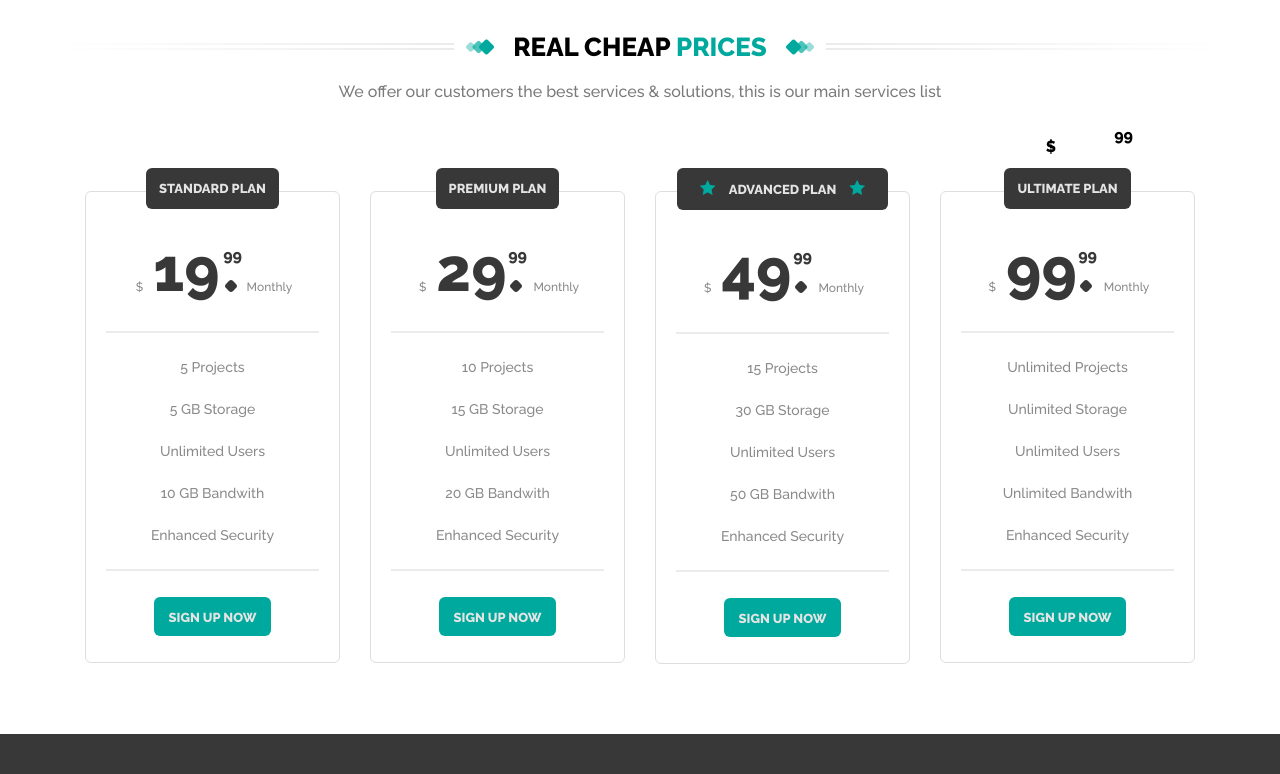
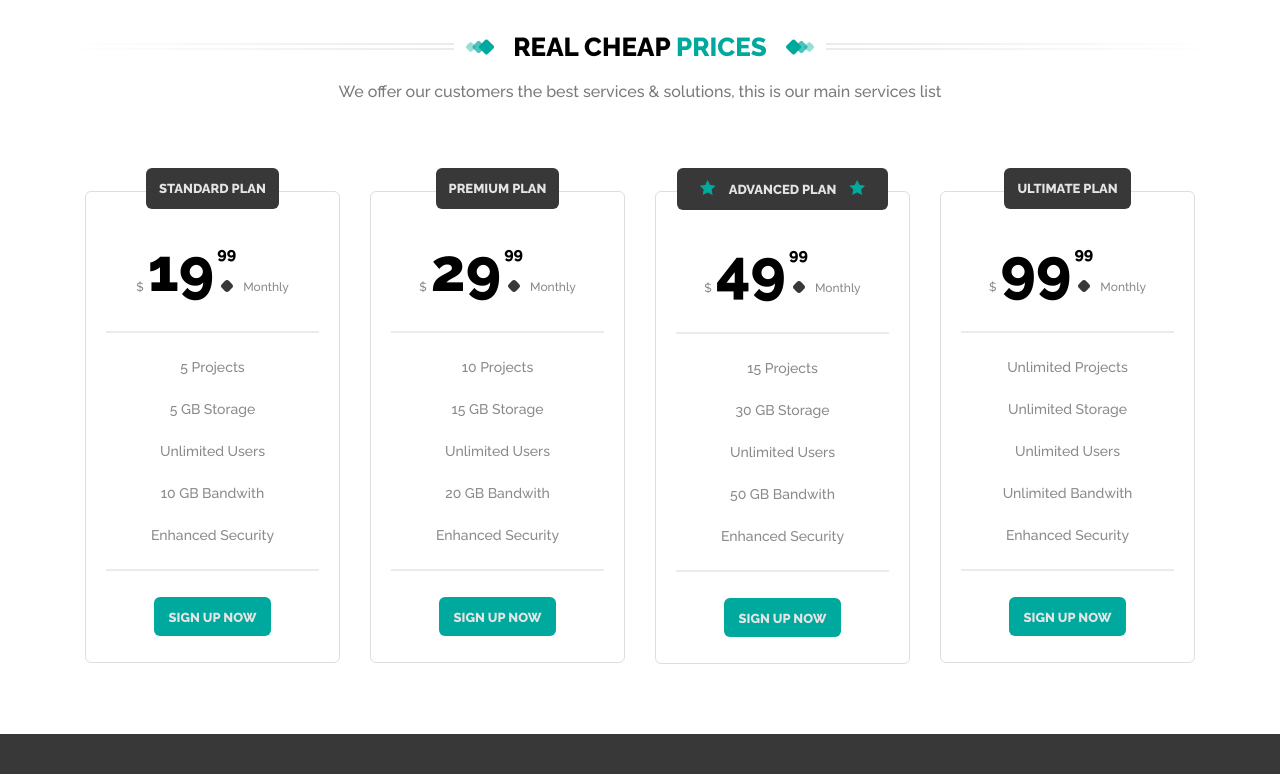
Before and after one commit to kaliostro1979/M-D-test-project, a plain HTML site: page index.html in a window 1280 px wide. Shown: the part 1780-2554 px from the top of the page. Drawn offline with Linux system fonts and the light colour scheme.

Commit message:
Finished

```diff
--- a/index.html
+++ b/index.html
@@ -470,7 +470,11 @@
                         <p>standard plan</p>
                     </div>
                     <div class="price-item__value">
-                        <p><small>$</small>19<span>99</span> <small>Monthly</small></p>
+                        <div class="price-value__main">
+                            <small class="price-value__main-currency">$</small>
+                            <span class="price-value__main-general">19<span class="price-value__main-coin">99</span></span>
+                            <small class="price-value__main-plan">Monthly</small>
+                        </div>
                     </div>
                     <div class="price-item__list">
                         <ul>
@@ -504,7 +508,11 @@
                         </p>
                     </div>
                     <div class="price-item__value">
-                        <p><small>$</small>29<span>99</span> <small>Monthly</small></p>
+                        <div class="price-value__main">
+                            <small class="price-value__main-currency">$</small>
+                            <span class="price-value__main-general">29<span class="price-value__main-coin">99</span></span>
+                            <small class="price-value__main-plan">Monthly</small>
+                        </div>
                     </div>
                     <div class="price-item__list">
                         <ul>
@@ -540,7 +548,11 @@
                         </p>
                     </div>
                     <div class="price-item__value">
-                        <p><small>$</small>49<span>99</span> <small>Monthly</small></p>
+                        <div class="price-value__main">
+                            <small class="price-value__main-currency">$</small>
+                            <span class="price-value__main-general">49<span class="price-value__main-coin">99</span></span>
+                            <small class="price-value__main-plan">Monthly</small>
+                        </div>
                     </div>
                     <div class="price-item__list">
                         <ul>
@@ -574,11 +586,11 @@
                         </p>
                     </div>
                     <div class="price-item__value">
-                        <span>
-                            <span class="price_currency">$</span>
-                            <div class="price__value">99</div>
-                        </span>
-                        <p><small>$</small>99<span>99</span> <small>Monthly</small></p>
+                        <div class="price-value__main">
+                            <small class="price-value__main-currency">$</small>
+                            <span class="price-value__main-general">99<span class="price-value__main-coin">99</span></span>
+                            <small class="price-value__main-plan">Monthly</small>
+                        </div>
                     </div>
                     <div class="price-item__list">
                         <ul>
--- a/source/scss/style.scss
+++ b/source/scss/style.scss
@@ -565,41 +565,38 @@ header {
     &__value {
       padding: 26px 0;
       border-bottom: 2px solid $milk_white_2;
+    }
 
-      p {
+    .price-value__main{
+      position: relative;
+      small{
+        font-size: 12px;
+        color: #8a8a8a;
+      }
+      &-general{
         font-size: 60px;
-        color: $dark_gray;
         font-weight: 800;
         position: relative;
-        display: block;
-
-        &:before {
+        margin-right: 25px;
+        &:before{
           content: '';
           position: absolute;
-          top: 46px;
-          left: 120px;
           width: 10px;
           height: 10px;
+          transform: rotate(45deg);
+          top: 46px;
+          right: -18px;
+          z-index: 10;
           background: $dark_gray;
-          transform: rotate(45deg);
           border-radius: 3px;
         }
       }
-
-      span {
+      &-coin{
         font-size: 16px;
         font-weight: 800;
         position: absolute;
-        top: 11px;
-        right: 77px;
-      }
-
-      small {
-        font-size: 12px;
-        color: #8a8a8a;
-        font-weight: 500;
-        margin-right: 10px;
-        margin-left: 13px;
+        top: 9px;
+        right: -22px;
       }
     }
 
```
Also changed, not shown: css/style.css, source/scss/mix.css (deleted), source/scss/mix.scss (deleted), source/scss/style.css, 2 other files.
